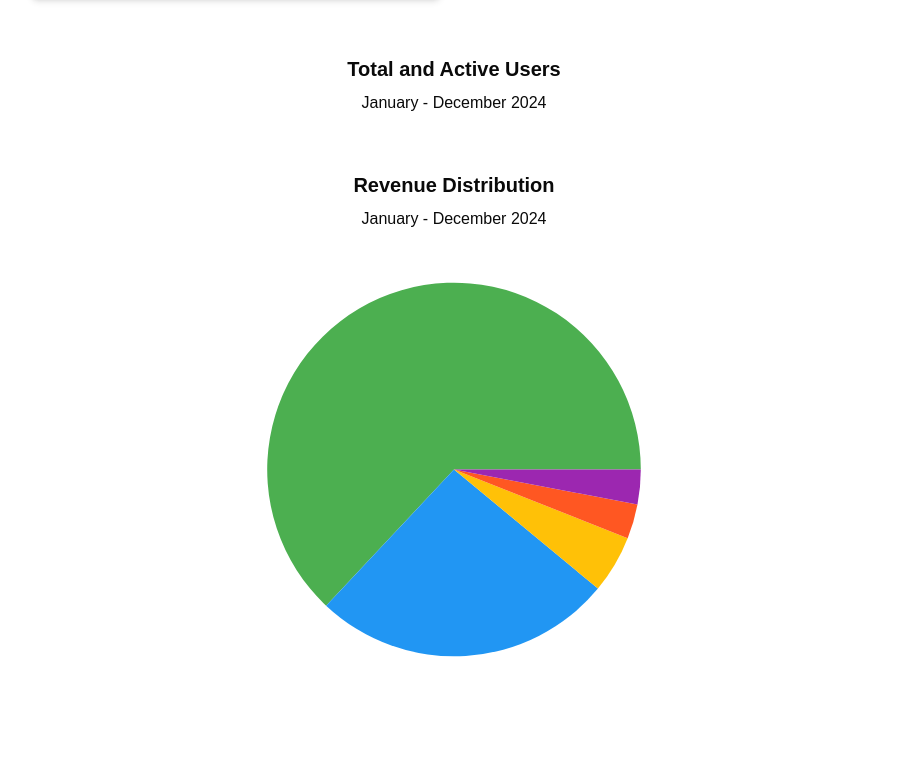
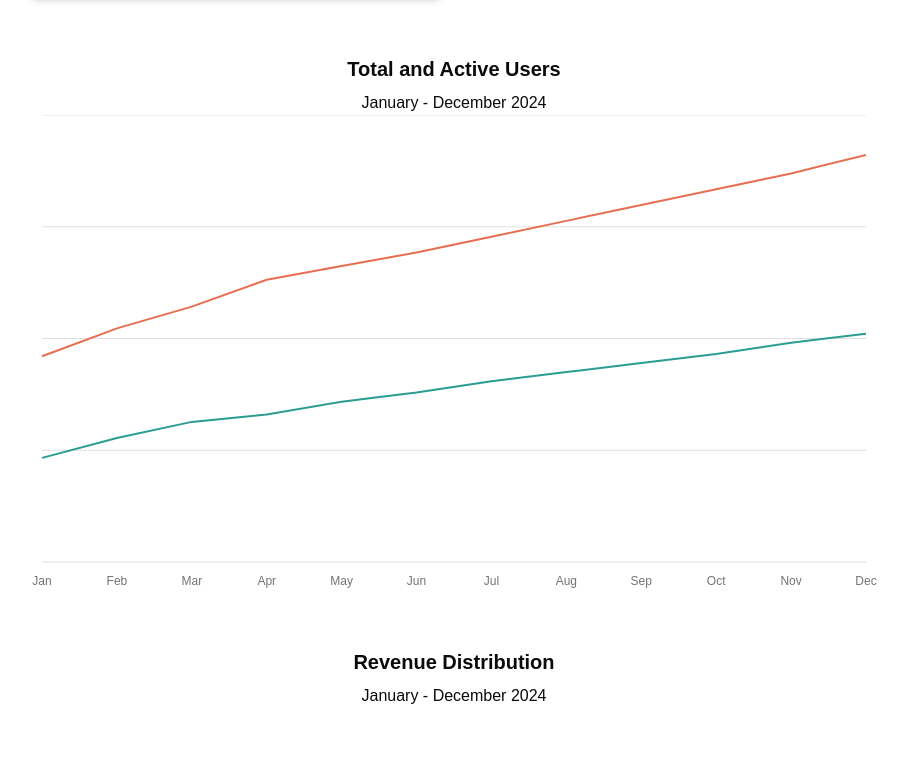
Before and after one commit to rto24/speedy-assessment, a Next.js app: page / in a window 1280 px wide. Shown: the part 619-1377 px from the top of the page, without its empty margins (186-1094 px from the left). Built offline with nearby package versions, Linux system fonts and the light colour scheme.

Commit message:
edit chartcontainer class name to give full width

```diff
--- a/src/components/charts/TotalActiveUsers.tsx
+++ b/src/components/charts/TotalActiveUsers.tsx
@@ -17,7 +17,10 @@ const TotalActiveUsersChart: React.FC = () => {
     <div className="flex flex-col items-center w-full max-w-4xl mx-auto p-6">
       <h1 className="text-xl my-2 font-bold">Total and Active Users</h1>
       <p>January - December 2024</p>
-      <ChartContainer config={chartConfig}>
+      <ChartContainer
+        config={chartConfig}
+        className="w-full"
+      >
       <RechartsLineChart
           data={lineChartData}
           margin={{
```
